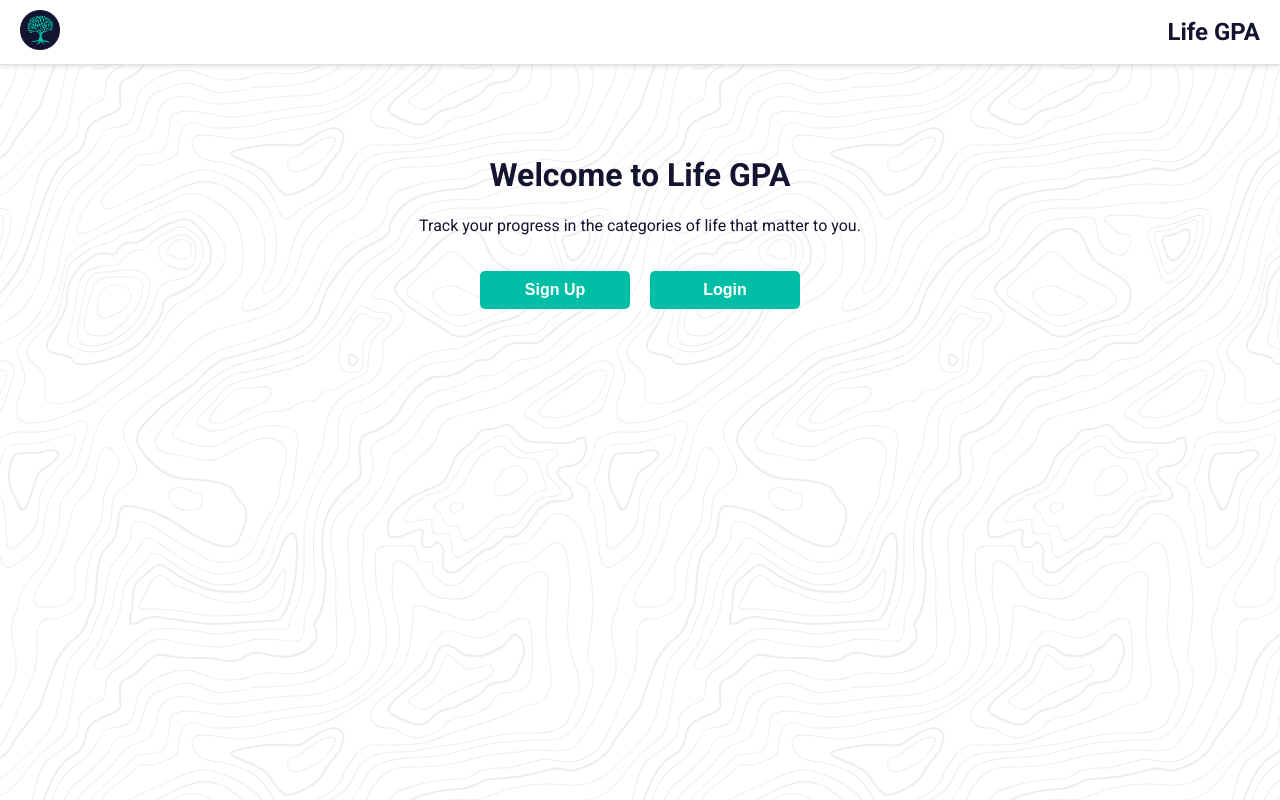
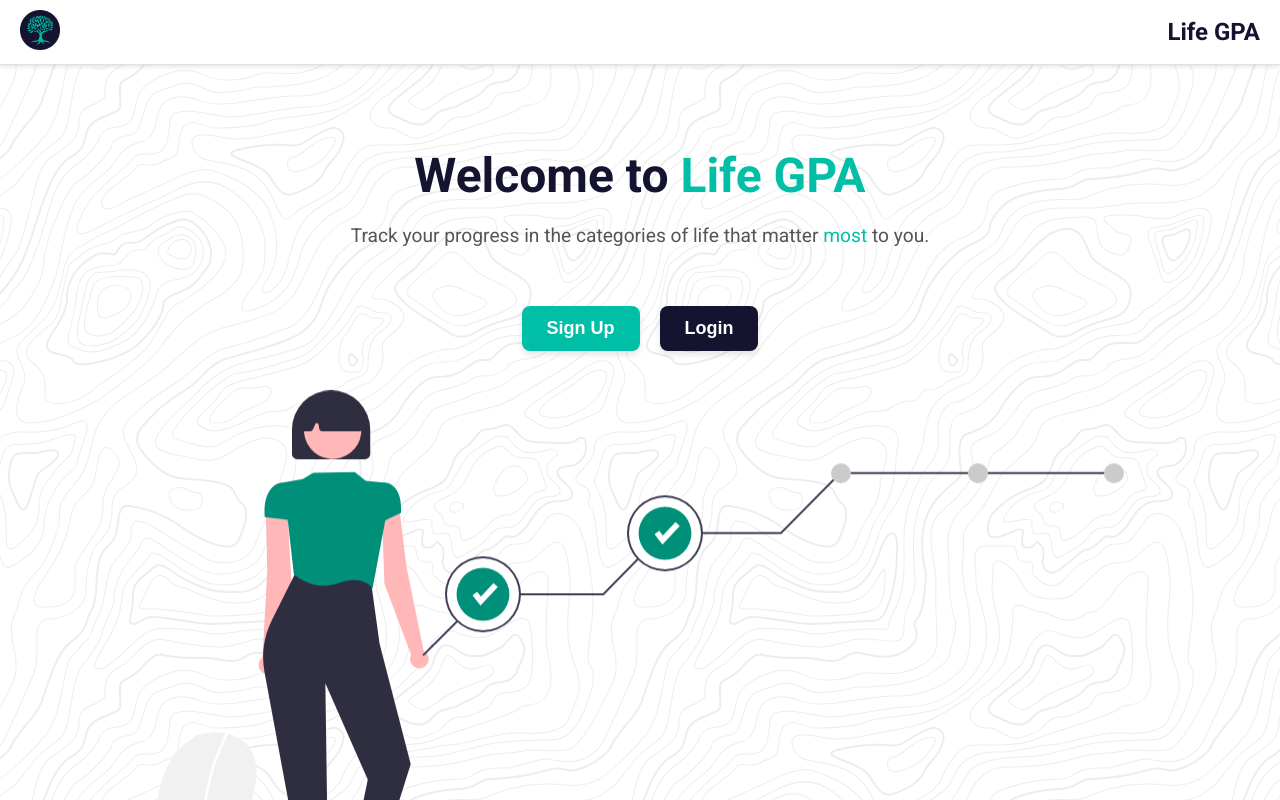
Before and after one commit to CompassFoundry/LifeGPA, a React (Create React App) app in the folder frontend/: page / in a window 1280 px wide. Shown: the top 800 px of the page. Built offline with nearby package versions, Linux system fonts and the light colour scheme; no server answers.

Commit message:
added basic landing page

```diff
--- a/frontend/package.json
+++ b/frontend/package.json
@@ -9,6 +9,7 @@
     "@testing-library/user-event": "^13.5.0",
     "axios": "^1.7.9",
     "chart.js": "^4.4.6",
+    "framer-motion": "^11.16.4",
     "posthog-js": "^1.203.3",
     "react": "^18.3.1",
     "react-app-rewired": "^2.2.1",
--- a/frontend/src/Components/Landing/Landing.module.css
+++ b/frontend/src/Components/Landing/Landing.module.css
@@ -1,27 +1,81 @@
-/* Header Styles */
-.header {
+/* General Styles */
+.container {
   text-align: center;
-  padding: 20px;
-  margin-top: 50px;
+  padding: 50px 20px;
+  /* background: linear-gradient(120deg, #ffffff, #f0f8ff); */
+  min-height: 100vh;
+  display: flex;
+  flex-direction: column;
+  justify-content: center;
+  align-items: center;
 }
 
-/* Button Styles */
+.header {
+  margin-bottom: 40px;
+}
+
+.header h1 {
+  font-size: 3rem;
+  font-weight: 800;
+  color: #141430;
+  margin-bottom: 20px;
+}
+
+.header p {
+  font-size: 1.2rem;
+  color: #555;
+}
+
+.highlight {
+  color: #00bfa6;
+}
+
+/* Buttons Section */
+.buttons {
+  display: flex;
+  gap: 20px;
+}
+
 .button {
-  background-color: #00bfa6; /* Green */
+  background-color: #00bfa6; /* Primary Green */
   color: white;
   border: none;
-  padding: 10px 20px;
-  width: 150px;
-  font-size: 16px;
-  font-weight: 800;
-  margin: 10px; /* Space between buttons */
-  margin-top: 20px;
-  border-radius: 5px;
+  padding: 12px 25px;
+  font-size: 18px;
+  font-weight: bold;
+  border-radius: 8px;
   cursor: pointer;
-  transition: background-color 0.3s ease;
+  transition: all 0.3s ease;
+  box-shadow: 0 4px 6px rgba(0, 0, 0, 0.1);
 }
 
-/* Hover Effect */
+.button.secondary {
+  background-color: #141430; /* Secondary Button */
+}
+
 .button:hover {
-  background-color: #141430; /* Darker hover color */
+  background-color: #008f78; /* Darker green hover */
+  box-shadow: 0 6px 12px rgba(0, 0, 0, 0.2);
 }
+
+/* Image Section */
+.illustration {
+  margin-top: 40px;
+}
+
+.image {
+  max-width: 100%;
+  height: auto;
+  animation: float 3s ease-in-out infinite;
+}
+
+/* Floating Animation */
+@keyframes float {
+  0%,
+  100% {
+    transform: translateY(0);
+  }
+  50% {
+    transform: translateY(-5px);
+  }
+}
--- a/frontend/src/Components/Landing/LandingPage.js
+++ b/frontend/src/Components/Landing/LandingPage.js
@@ -1,19 +1,58 @@
 // src/Components/LandingPage.js
 import React from 'react'
 import { Link } from 'react-router-dom'
+import { motion } from 'framer-motion'
 import styles from './Landing.module.css'
 
 const LandingPage = () => {
   return (
-    <div className={styles.header}>
-      <h1>Welcome to Life GPA</h1>
-      <p>Track your progress in the categories of life that matter to you.</p>
-      <Link to='/register'>
-        <button className={styles.button}>Sign Up</button>
-      </Link>
-      <Link to='/login'>
-        <button className={styles.button}>Login</button>
-      </Link>
+    <div className={styles.container}>
+      {/* Animated Header Section */}
+      <motion.div
+        className={styles.header}
+        initial={{ opacity: 0, y: -50 }}
+        animate={{ opacity: 1, y: 0 }}
+        transition={{ duration: 1 }}
+      >
+        <h1>
+          Welcome to <span className={styles.highlight}>Life GPA</span>
+        </h1>
+        <p>
+          Track your progress in the categories of life that matter{' '}
+          <span className={styles.highlight}>most</span> to you.
+        </p>
+      </motion.div>
+
+      {/* Call to Action Buttons */}
+      <motion.div
+        className={styles.buttons}
+        initial={{ opacity: 0 }}
+        animate={{ opacity: 1 }}
+        transition={{ delay: 0.5, duration: 1 }}
+      >
+        <Link to='/register'>
+          <motion.button className={styles.button}>Sign Up</motion.button>
+        </Link>
+        <Link to='/login'>
+          <motion.button className={`${styles.button} ${styles.secondary}`}>
+            Login
+          </motion.button>
+        </Link>
+      </motion.div>
+
+      {/* Visual Illustration */}
+      <motion.div
+        className={styles.illustration}
+        initial={{ opacity: 0, scale: 0.8 }}
+        animate={{ opacity: 1, scale: 1 }}
+        transition={{ delay: 1, duration: 1 }}
+      >
+        <img
+          src='/images/landing-illustration.svg'
+          alt='Life GPA Illustration'
+          className={styles.image}
+        />
+      </motion.div>
     </div>
   )
 }
```
Also changed, not shown: frontend/public/images/landing-illustration.svg (added), 1 other file (tests, documents, lock files or other folders).
